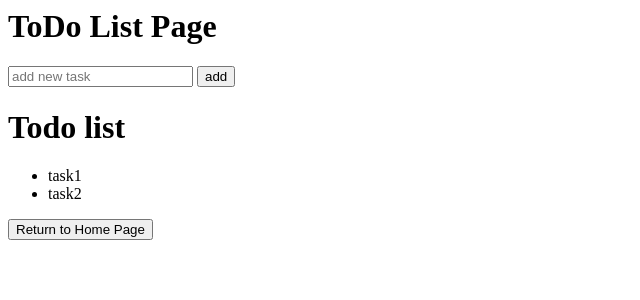
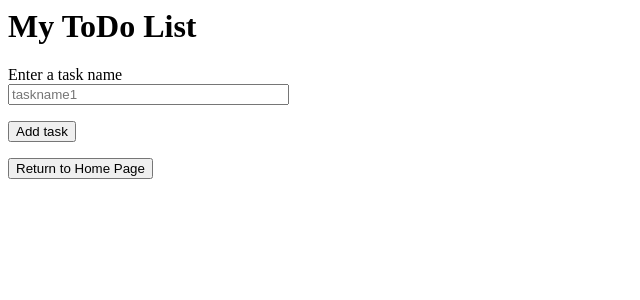
Before and after one commit to ky135b/cmpe131-milestone-1, a Flask app: page /todo in a window 1280 px wide. Shown: the top 300 px of the page, without its empty margins (0-640 px from the left). Run offline with Flask 3, Linux system fonts and the light colour scheme.

Commit message:
basic todo stuff, need to print it out

```diff
--- a/app/forms.py
+++ b/app/forms.py
@@ -24,7 +24,8 @@ class LogoutForm(FlaskForm):
 
 class ReturnForm(FlaskForm):
     submit = SubmitField("Return to Home Page")
-
+    task = StringField('Enter a task name', validators=[DataRequired()], render_kw={"placeholder":"taskname1"})
+    add = SubmitField('Add task')
 class RegisterForm(FlaskForm):
     username = StringField('Username', validators=[DataRequired()], render_kw={"placeholder":"usernameExample"})
     email = StringField('Email', validators=[DataRequired()], render_kw={"placeholder":"example@email.com"})
--- a/app/routes.py
+++ b/app/routes.py
@@ -50,9 +50,15 @@ def getMember(name):
 @myapp_obj.route("/todo", methods=['GET', 'POST'])
 def todo():
     form = ReturnForm()
+    if form.submit.data:
+        return redirect("/index")
     if form.validate_on_submit():
 #        flash('validate')
-        return redirect("/index")
+        new = ToDo(task=form.task.data)
+        db.session.add(new)
+        db.session.commit()
+        flash("added a new task")
+        return redirect("/todo")
     return render_template('todo.html', form = form)
 # logout button should only appear when logged in
 @myapp_obj.route("/logout", methods=['POST', 'GET'])
--- a/app/templates/todo.html
+++ b/app/templates/todo.html
@@ -1,20 +1,18 @@
- <h1> ToDo List Page </h1>
-  <body>
-    <div class="container">
-      <div class="input-container">
-        <input id="input" placeholder="add new task"/>
-        <button id="add-button">add</button>
-      </div>
-      <div class="list-container">
-        <h1>Todo list </h1>
-        <ul id="list">
-          <li class="list-item">task1</li>
-          <li class="list-item">task2</li>
-        </ul>
-      </div>
-    </div>
-    <form action="" method="post" novalidate>
-        {{form.hidden_tag()}}
-        <p>{{ form.submit() }} </p>
-    </form>
-  </body>
+{% extends "base.html" %}
+{% block content %}
+<h1>My ToDo List</h1>
+<form action="" method="POST" novalidate>
+    {{form.hidden_tag()}}
+    <p> {{form.task.label}} <br>
+       {{form.task(size=32)}}
+    {%for error in form.task.errors%}
+    <span style="color: red;"> [{{error}}]</span>
+    {% endfor %}
+
+
+    <p>{{ form.add() }} </p>
+
+    <p>{{ form.submit() }} </p>
+    </p>
+</form>
+{% endblock %}
```
Also changed, not shown: app/models.py (+7 -0 lines).
